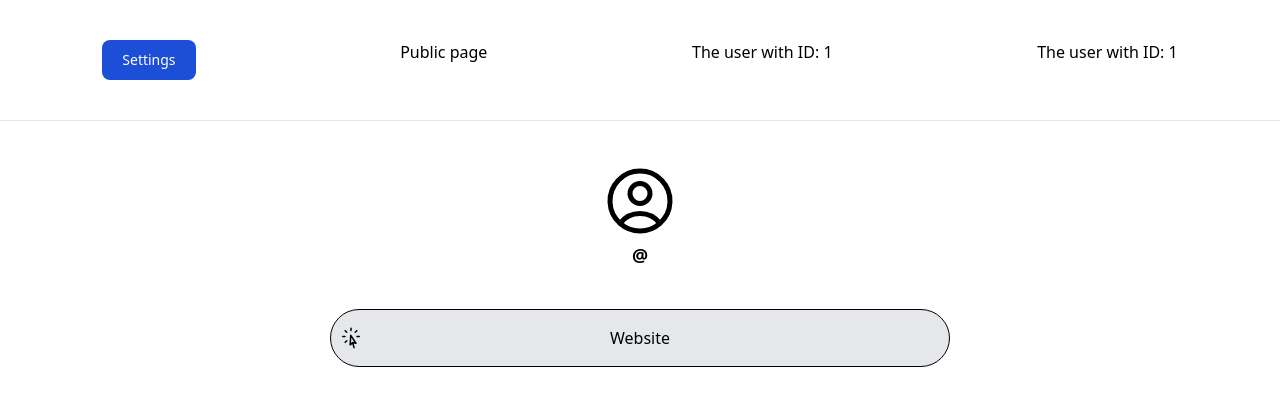
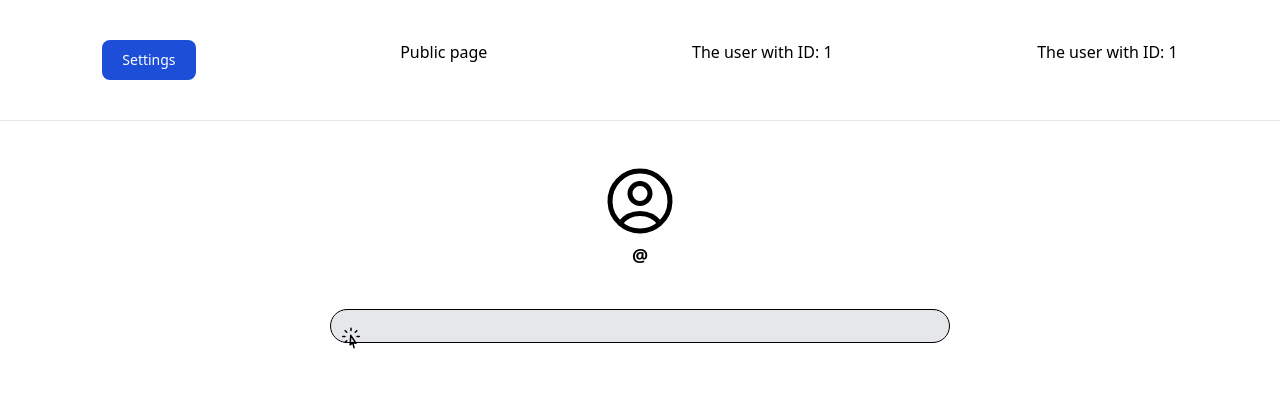
Before and after one commit to roma-marshall/link-me, a Vue app: page /user/1 in a window 1280 px wide. Shown: the top 406 px of the page. Built offline with nearby package versions, Linux system fonts and the light colour scheme; no server answers; the database is empty.

Commit message:
refactoring website link & title

```diff
--- a/src/components/Profile.vue
+++ b/src/components/Profile.vue
@@ -59,7 +59,10 @@
                 <path stroke-linecap="round" stroke-linejoin="round" d="M15.042 21.672 13.684 16.6m0 0-2.51 2.225.569-9.47 5.227 7.917-3.286-.672ZM12 2.25V4.5m5.834.166-1.591 1.591M20.25 10.5H18M7.757 14.743l-1.59 1.59M6 10.5H3.75m4.007-4.243-1.59-1.59" />
               </svg>
             </span>
-            <input v-model="website" type="text" id="website-admin" class="rounded-none rounded-e-lg bg-gray-50 border border-gray-300 text-gray-900 focus:ring-blue-500 focus:border-blue-500 block flex-1 min-w-0 w-full text-sm p-2.5  dark:bg-gray-700 dark:border-gray-600 dark:placeholder-gray-400 dark:text-white dark:focus:ring-blue-500 dark:focus:border-blue-500" placeholder="website">
+            <div class="flex flex-col w-full">
+              <input v-model="websiteTitle" type="text" id="website-admin" class="rounded-none rounded-e-lg bg-gray-50 border border-gray-300 text-gray-900 focus:ring-blue-500 focus:border-blue-500 block flex-1 min-w-0 w-full text-sm p-2.5  dark:bg-gray-700 dark:border-gray-600 dark:placeholder-gray-400 dark:text-white dark:focus:ring-blue-500 dark:focus:border-blue-500" placeholder="title">
+              <input v-model="websiteLink" type="text" id="website-admin" class="rounded-none rounded-e-lg bg-gray-50 border border-gray-300 text-gray-900 focus:ring-blue-500 focus:border-blue-500 block flex-1 min-w-0 w-full text-sm p-2.5  dark:bg-gray-700 dark:border-gray-600 dark:placeholder-gray-400 dark:text-white dark:focus:ring-blue-500 dark:focus:border-blue-500" placeholder="website">
+            </div>
           </div>
         </div>
 
@@ -88,7 +91,8 @@ const db = getFirestore()
 const uid = ref()
 const username = ref()
 const description = ref()
-const website = ref()
+const websiteTitle = ref()
+const websiteLink = ref()
 
 const getUserData = async () => {
   const user = auth.currentUser
@@ -101,7 +105,8 @@ const getUserData = async () => {
       const userData = userDoc.data()
       username.value = userData.username
       description.value = userData.description
-      website.value = userData.website
+      websiteTitle.value = userData.websiteTitle
+      websiteLink.value = userData.websiteLink
     } else {
       console.log("No user data was found")
     }
@@ -116,7 +121,8 @@ const saveUserData = async () => {
     await setDoc(doc(db, "users", uid), {
       username: username.value,
       description: description.value,
-      website: website.value,
+      websiteTitle: websiteTitle.value,
+      websiteLink: websiteLink.value,
     })
   }
 }
--- a/src/components/UserWithId.vue
+++ b/src/components/UserWithId.vue
@@ -25,11 +25,11 @@
       </div>
 
       <div class="flex flex-col mt-10">
-        <a href="#" target="_blank" class="flex justify-center py-4 md:w-1/2 md:mx-auto relative border border-black rounded-full bg-gray-200 cursor-pointer">
+        <a :href="websiteLink" target="_blank" class="flex justify-center py-4 md:w-1/2 md:mx-auto relative border border-black rounded-full bg-gray-200 cursor-pointer">
           <svg class="w-6 h-6 absolute left-2" xmlns="http://www.w3.org/2000/svg" fill="none" viewBox="0 0 24 24" stroke-width="1.5" stroke="currentColor">
             <path stroke-linecap="round" stroke-linejoin="round" d="M15.042 21.672 13.684 16.6m0 0-2.51 2.225.569-9.47 5.227 7.917-3.286-.672ZM12 2.25V4.5m5.834.166-1.591 1.591M20.25 10.5H18M7.757 14.743l-1.59 1.59M6 10.5H3.75m4.007-4.243-1.59-1.59" />
           </svg>
-          <span>Website</span>
+          <span>{{ websiteTitle }}</span>
         </a>
       </div>
 
@@ -48,6 +48,8 @@ const db = getFirestore()
 const uid = ref()
 const username = ref()
 const description = ref()
+const websiteTitle = ref()
+const websiteLink = ref()
 
 const getUserData = async () => {
   const userDoc = await getDoc(doc(db, "users", uid.value))
@@ -56,6 +58,8 @@ const getUserData = async () => {
     const userData = userDoc.data()
     username.value = userData.username
     description.value = userData.description
+    websiteTitle.value = userData.websiteTitle
+    websiteLink.value = userData.websiteLink
   } else {
     console.log("No user data was found")
     //todo: redirect to 404 page
```
